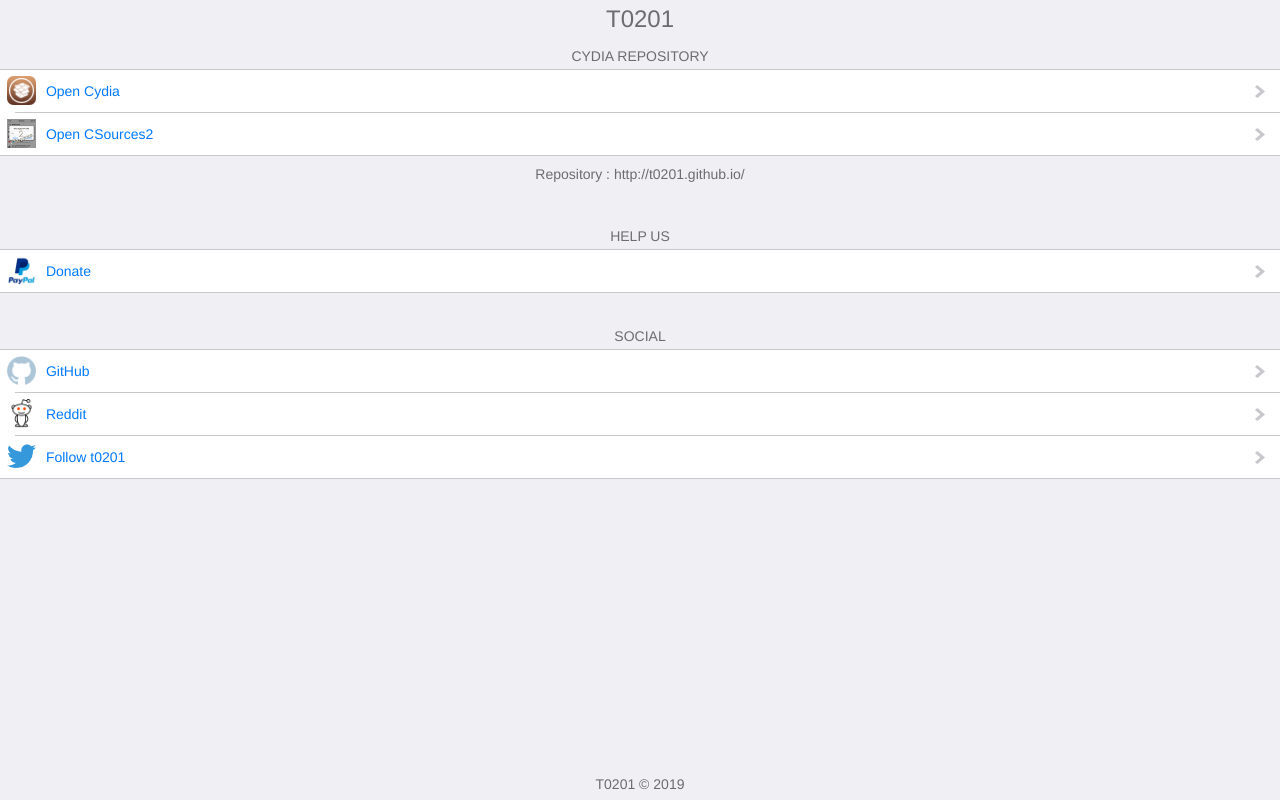
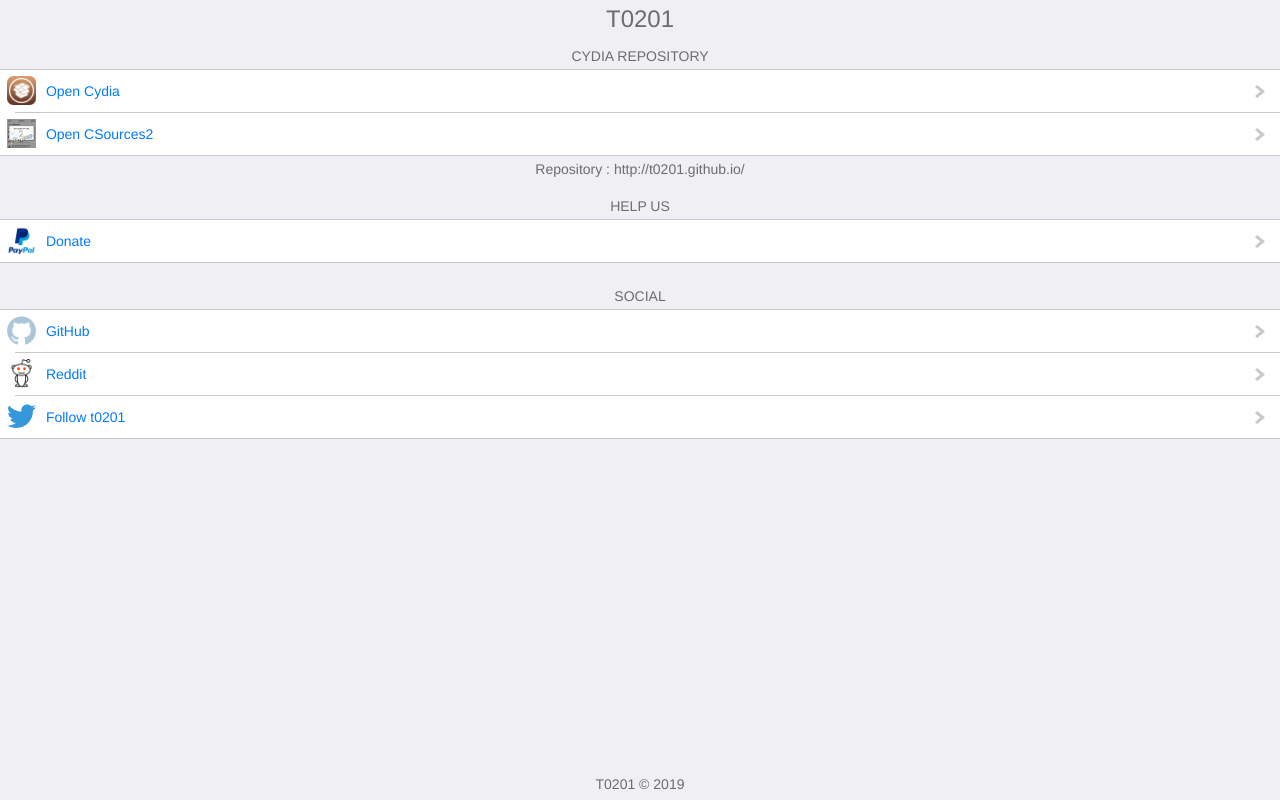
Before and after one commit to T0201/t0201.github.io, a plain HTML site: page index.html in a window 1280 px wide. Drawn offline with Linux system fonts and the light colour scheme; no server answers.

Commit message:
Initial Commit

```diff
--- a/index.html
+++ b/index.html
@@ -31,12 +31,12 @@
 			</a>
 		</li>
 	</ul>
-	<p style="text-align:center;">Repository : http://t0201.github.io/</p>
+	<p style="text-align:center;margin-top:-30px;">Repository : http://t0201.github.io/</p>
 	<span id="updates_" hidden><h2>Last Updates</h2><ul id="updates"></ul></span>
 	<br />
 
 	<!-- HELP US -->
-	<h2>HELP US</h2>
+	<h2 style="margin-top:-10px;">HELP US</h2>
 	<ul>
 		<!-- paypal -->
 		<li>
@@ -48,7 +48,7 @@
 	</ul>
 
 	<!-- SOCIAL -->
-	<h2>SOCIAL</h2>
+	<h2 style="margin-top:-10px;">SOCIAL</h2>
 	<ul>
 		<!-- github -->
 		<li>
```
